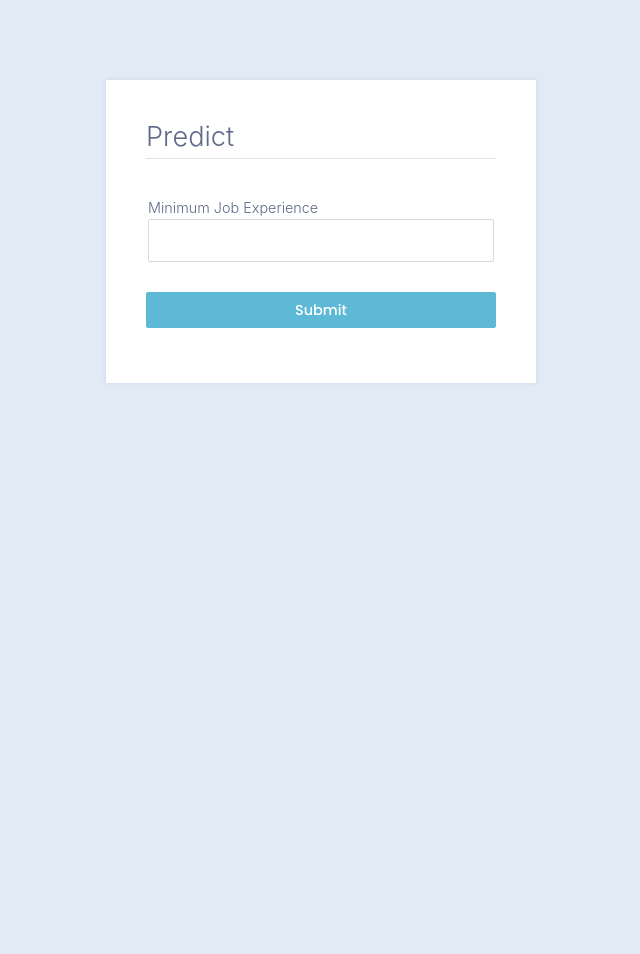
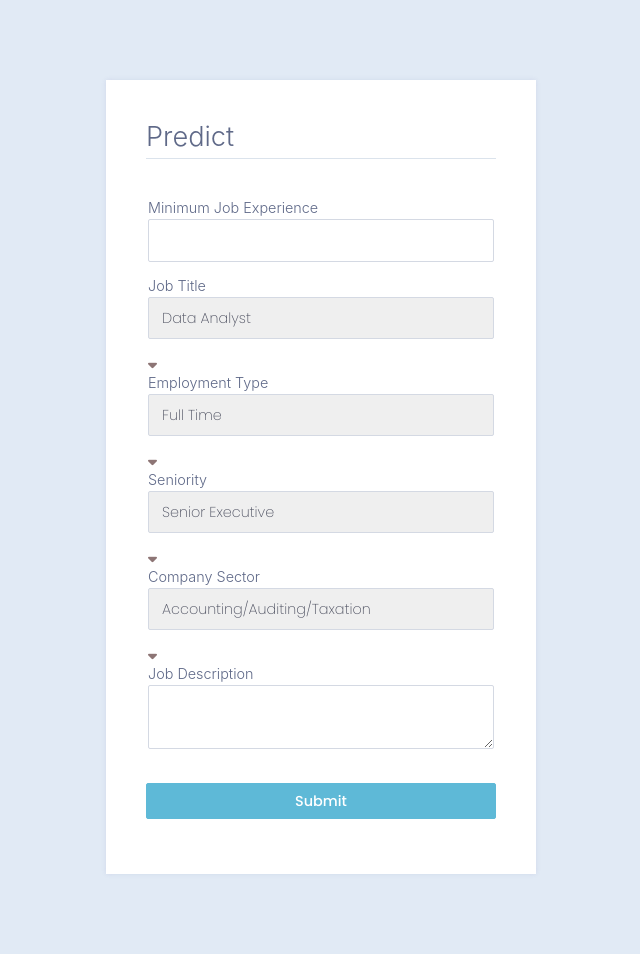
Before and after one commit to edologgerbird/salary_pred, a Flask app: page /pred_form in a window 1280 px wide. Shown: the whole page, without its empty margins (319-959 px from the left). Before the commit the page ends 383 px from the top, so only its background shows below. Run offline with Flask 2, Linux system fonts and the light colour scheme; some libraries are stand-ins or nearby versions.

Commit message:
Form Inputs

```diff
--- a/FlaskAPI/app.py
+++ b/FlaskAPI/app.py
@@ -1,4 +1,4 @@
-from flask import Flask, render_template, request, url_for
+from flask import Flask, render_template, request, url_for, session
 import pickle
 from werkzeug.utils import redirect
 from form import PredForm
@@ -23,7 +23,9 @@ app.config['SECRET_KEY'] = SECRET_KEY
 def pred_form():
     form = PredForm()
     if form.validate_on_submit():
-         return redirect(url_for("success"))
+        session['min_exp'] = form.min_exp.data
+        session['job_title'] = form.job_title.data
+        return redirect(url_for("success"))
     return render_template(
         "predform.jinja2",
         form=form,
@@ -35,8 +37,32 @@ def success():
     """Generic success page upon form submission."""
     return render_template(
         "success.jinja2",
-        template="success-template"
+        template="success-template",
+        min_exp=session['min_exp'],
+        job_title=session['job_title']
     )
+
+
+
+
+
+
+
+
+
+
+
+
+
+
+
+
+
+
+
+
+
+
 
 @app.route('/', methods=['GET', 'POST'])
 def hello_world():
--- a/FlaskAPI/form.py
+++ b/FlaskAPI/form.py
@@ -23,4 +23,81 @@ class PredForm(FlaskForm):
             DataRequired()
         ]
     )
+
+    job_title = SelectField(
+        'Job Title',
+        [DataRequired()],
+        choices=[
+            ('job_title_analyst', 'Data Analyst'),
+            ('job_title_consultant', 'Consultant'),
+            ('job_title_data management', 'Data Management'),
+            ('job_title_data scientist', 'Data Scientist'),
+            ('job_title_developer', 'Developer') ,
+            ('job_title_engineer', 'Data Engineer'),
+            ('job_title_manager', 'Manager'),
+            ('job_title_trainee', 'Trainee/Intern'),
+            ('job_title_others', 'Other'),
+        ],
+    )
+
+    employment_type = SelectField(
+        'Employment Type',
+        [DataRequired()],
+        choices=[
+            ('employment_type_full time', 'Full Time'),
+            ('employment_type_contract','Contract'),
+            ('employment_type_temporary', 'Temporary'),
+            ('employment_type_flexi-work','Flexi-work/Part Time'),
+            ('employment_type_internship/traineeship', 'Internship/Traineeship'),
+        ]
+    )
+
+    seniority = SelectField(
+        'Seniority',
+        [DataRequired()],
+        choices=[
+            ('seniority_Senior Executive','Senior Executive'),
+            ('seniority_Executive', 'Executive'),
+            ('seniority_Junior Executive', 'Junior Executive'),
+            ('seniority_Senior Management','Senior Management'),
+            ('seniority_Middle Management', 'Middle Management'),
+            ('seniority_Manager', 'Manager'),
+            ('seniority_Non-executive', 'Non-Executive'),
+            ('seniority_Professional','Professional'),
+            ('seniority_Fresh/entry level','Fresh/Entry Level'),
+        ]
+    )
+
+    job_cat = SelectField(
+        'Company Sector',
+        [DataRequired()],
+        choices=[
+            ('job_cat_accounting / auditing / taxation', "Accounting/Auditing/Taxation"),
+            ('job_cat_admin / secretarial', "Admin/Secretarial"),
+            ('job_cat_advertising / media', "Advertising/Media"),
+            ('job_cat_banking and finance', "Banking and Finance"),
+            ('job_cat_building and construction', "Building and Construction"),
+            ('job_cat_consulting', "Consulting"),
+            ('job_cat_customer service', "Customer Service"),
+            ('job_cat_engineering', "Engineering"),
+            ('job_cat_general work', "General Work"),
+            ('job_cat_healthcare / pharmaceutical', "Healthcare/Pharmaceutical"),
+            ('job_cat_human resources','Human Resources'),
+            ('job_cat_information technology', "Information Technology"),
+            ('job_cat_insurance', "Insurance"),
+            ('job_cat_logistics / supply chain', "Logistics/Supply Chain"),
+            ('job_cat_manufacturing', "Manufacturing"),
+            ('job_cat_marketing / public relations', "Marketing/Public Relations"),
+            ('job_cat_public / civil service', 'Public/Civil Service'),
+            ('job_cat_sciences / laboratory / r&d', "Sciences/Laboratory/R&D"),
+            ('job_cat_wholesale trade', "Wholesale Trade"),
+            ('job_cat_others','Others'),
+        ]
+    )
+
+    job_desc = TextAreaField(
+        'Job Description',
+        [DataRequired()],
+    )
+
     submit = SubmitField("Submit")
--- a/FlaskAPI/templates/layout.jinja2
+++ b/FlaskAPI/templates/layout.jinja2
@@ -25,20 +25,7 @@
     {% block content %}{% endblock %}
 </div>
 
-<script type="text/javascript">
-    var _gauges = _gauges || [];
-    (function () {
-        var t = document.createElement('script');
-        t.type = 'text/javascript';
-        t.async = true;
-        t.id = 'gauges-tracker';
-        t.setAttribute('data-site-id', '5eb6bab25292fb79acffe181');
-        t.setAttribute('data-track-path', 'https://track.gaug.es/track.gif');
-        t.src = 'https://d2fuc4clr7gvcn.cloudfront.net/track.js';
-        var s = document.getElementsByTagName('script')[0];
-        s.parentNode.insertBefore(t, s);
-    })();
-</script>
+
 
 </body>
 
--- a/FlaskAPI/templates/predform.jinja2
+++ b/FlaskAPI/templates/predform.jinja2
@@ -23,6 +23,35 @@
                 {{ form.min_exp(size=10) }}
             </fieldset>
 
+            <fieldset class="form-field">
+                {{ form.job_title.label }}
+                {{ form.job_title }}
+                <i class="fas fa-caret-down"></i>
+            </fieldset>
+
+            <fieldset class="form-field">
+                {{ form.employment_type.label }}
+                {{ form.employment_type}}
+                <i class="fas fa-caret-down"></i>
+            </fieldset>
+
+            <fieldset class="form-field">
+                {{ form.seniority.label }}
+                {{ form.seniority}}
+                <i class="fas fa-caret-down"></i>
+            </fieldset>
+
+            <fieldset class="form-field">
+                {{ form.job_cat.label }}
+                {{ form.job_cat}}
+                <i class="fas fa-caret-down"></i>
+            </fieldset>
+
+            <fieldset class="form-field">
+                {{ form.job_desc.label }}
+                {{ form.job_desc(size=100) }}
+            </fieldset>
+
             {{ form.submit }}
 
         </form>
--- a/FlaskAPI/templates/success.jinja2
+++ b/FlaskAPI/templates/success.jinja2
@@ -15,6 +15,8 @@
     <div class="success-wrapper">
       <h1>SUCCESS!</h1>
       <p>You've submitted a valid form. Your mother would be proud.</p>
+      <p> {{min_exp}} </p>
+      <p>{{job_title}}</p>
       <a href="{{ url_for('pred_form') }}">
           <button>Start over</button>
       </a>
```
